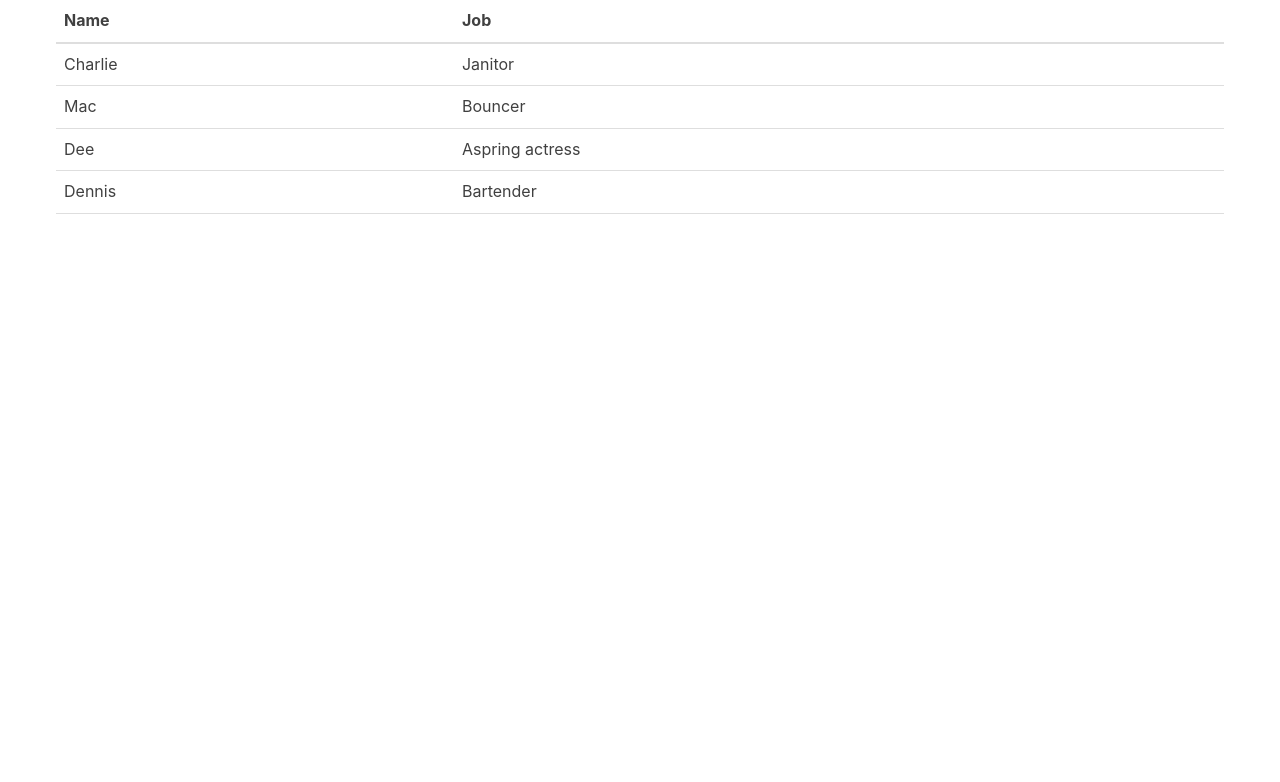
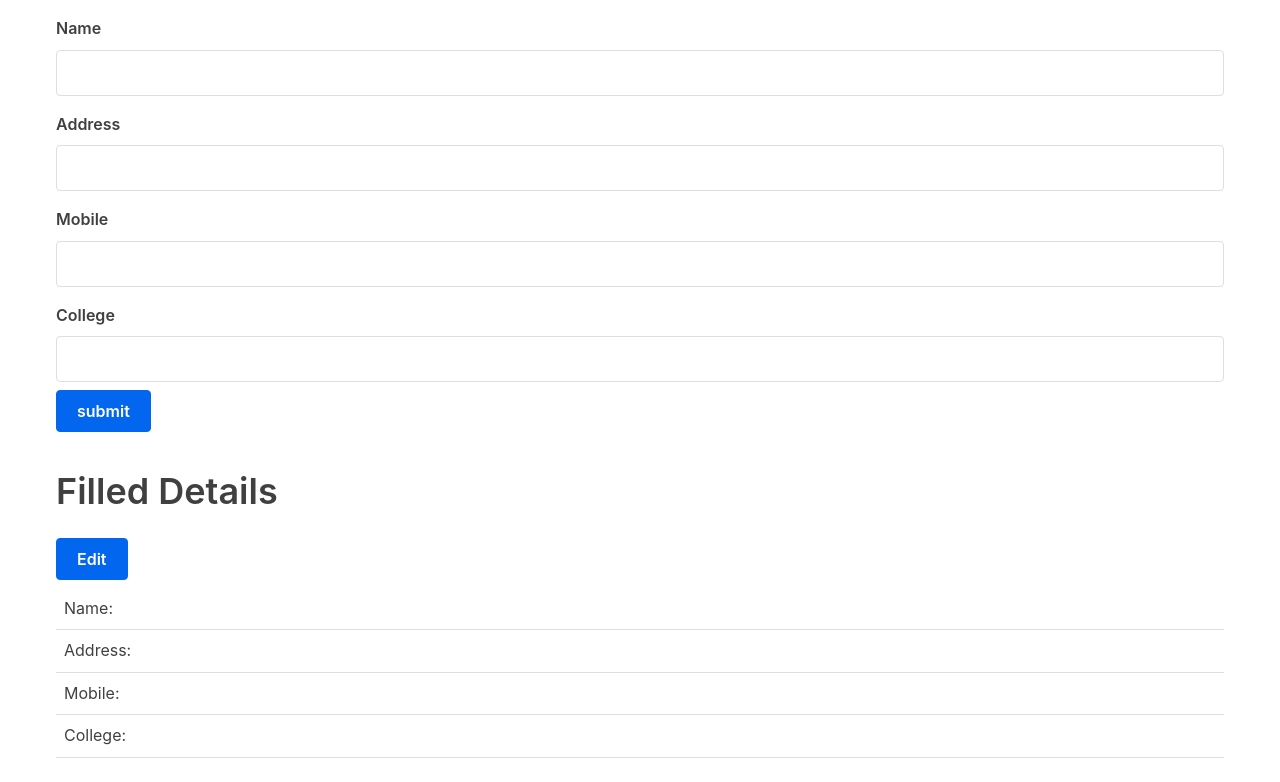
Before and after one commit to sanwar23/react, a React (Create React App) app: page / in a window 1280 px wide. Shown: the top 782 px of the page. Built offline with nearby package versions, Linux system fonts and the light colour scheme.

Commit message:
user add edit

```diff
--- a/src/App.js
+++ b/src/App.js
@@ -1,49 +1,49 @@
 import React, {Component } from "react"
-import Table from "./Table"
+import Form from "./Form";
+// import Table from "./Table"
+import User from "./User";
+
+class App extends Component {
+  constructor(){
+    super()
+    console.log('call construtor');
+  }
 
 
-/* removeCharacter = (index) => {
-  const {characters} = this.state
-  this.setState({
-    characters:characters.filter((character,i) => {
-      return i !== index
-    }),
-  })
-} */
+  state = {
+    characters: [],
+    updated:[]
+  };
 
 
+  handleSubmit = (character) => {
+    console.log(character);
+    this.setState({
+      updated: character,
+    })
+  }
 
-class App extends Component {
-    render(){
+  handleEdit = (user) => {
+    console.log(user);
+    this.setState({
+      characters:user
+    })
+    console.log(this.state);
+  }
 
-     /*  state = {
-        characters:[
-        ]
-      }
+  componentDidUpdate(){
 
-      const { characters } = this.state */
+  }
 
-        const characters = [{
-            name: 'Charlie',
-            job: 'Janitor',
-          },
-          {
-            name: 'Mac',
-            job: 'Bouncer',
-          },
-          {
-            name: 'Dee',
-            job: 'Aspring actress',
-          },
-          {
-            name: 'Dennis',
-            job: 'Bartender',
-          }
-        ]
+
+  render(){
 
       return (
         <div className="container" >
-          <Table characterData={characters} />
+          {/* <Table characterData={characters} removeCharacter={this.removeCharacter} />  handleEdit={this.handleEdit}*/}
+
+          <Form  users={this.state.updated} handleSubmit={this.handleSubmit} />
+          <User  users={this.state.updated} handleSubmit={this.handleSubmit} />
         </div>
       )
     }
--- /dev/null
+++ b/src/Form.js
@@ -0,0 +1,123 @@
+import { Component } from "react";
+
+class Form extends Component {
+
+    initialState = {
+        name: '',
+        address: '',
+        mobile: '',
+        college: '',
+        errors: {
+            name: '',
+            address: '',
+            mobile: '',
+            college: ''
+        }
+    }
+    state = this.initialState;
+
+    submittedValue = []
+
+
+    handleChange = (event) => {
+
+        const { name, value } = event.target
+
+        let errors = this.state.errors;
+        switch (name) {
+            case 'name':
+                errors.name = value.length < 5 ? 'Name Should Not be empty' : '';
+                break
+
+            default:
+                break;
+
+        }
+
+        this.setState({ errors, [name]: value }, () => {
+            console.log(errors);
+        })
+    }
+
+
+
+    submitForm = (event) => {
+        /*    event.preventDefault();
+           if(validateForm(this.state.errors)){
+               console.log('valid form')
+           } else {
+               console.log('Invalid form')
+           } */
+
+        this.props.handleSubmit(this.state)
+
+        console.log(this.state);
+        this.setState(this.initialState)
+    }
+
+
+    validateForm = (errors) => {
+        let valid = true
+
+        Object.values(errors).forEach(
+            (val) => (val.length > 0) ? (valid = false) : valid = true
+        )
+    }
+
+    componentDidMount() {
+
+        /* if(this.props.usersEdit){
+            this.setState({
+                initialState:this.props.usersEdit
+            })
+        } */
+        console.log(this.state);
+    }
+    componentWillReceiveProps(nextProps, nextState) {
+
+        console.log('componentWillReceiveProps')
+        if (this.state !== nextProps.users) {
+            this.setState(
+                nextProps.users
+            )
+            // this.setState({showNotif: true});
+        }
+    }
+
+    render() {
+        /*  if(this.props.usersEdit){
+
+             this.setState({
+                 initialState:this.props.usersEdit
+             })
+         } */
+
+        const { name, address, mobile, college } = this.state;
+
+        return (
+            <div>
+                <form>
+                    <label htmlFor="name">Name</label>
+                    <input type="text" name="name" id="name" value={name} onChange={this.handleChange} />
+
+                    <label htnlFor="address">Address</label>
+                    <input type="text" name="address" id="address" value={address} onChange={this.handleChange} />
+
+                    <label htmlFor="mobile">Mobile</label>
+                    <input type="text" name="mobile" id="mobile" value={mobile} onChange={this.handleChange} />
+
+                    <label htmlFor="college">College</label>
+                    <input type="text" name="college" id="college" value={college} onChange={this.handleChange} />
+
+                    <input type="button" value="submit" onClick={this.submitForm} />
+                </form>
+
+
+            </div>
+        )
+    }
+
+}
+
+
+export default Form;
--- a/src/Table.js
+++ b/src/Table.js
@@ -1,4 +1,7 @@
 import React, {Component} from 'react'
+
+
+
 
 const TableHeader = () => {
     return(
@@ -12,14 +15,15 @@ const TableHeader = () => {
 }
 
 const TableBody = (props) =>{
+    console.log(props);
     const rows = props.characterData.map((row,index) => {
         return (
             <tr key={index}>
                 <td>{row.name}</td>
                 <td>{row.job}</td>
-                {/* <td>
+                {<td>
                     <button onClick={() => props.removeCharacter(index)}>Delete</button>
-                </td> */}
+                </td>}
             </tr>
         )
     })
@@ -29,7 +33,7 @@ const TableBody = (props) =>{
     )
 }
 
-const Table = (props) =>{
+/* const Table = (props) =>{
     const {characterData, removeCharacter } = props
     return (
         <table>
@@ -37,10 +41,25 @@ const Table = (props) =>{
           <TableBody characterData={characterData} removeCharacter={removeCharacter} />
         </table>
       )
-}
+} */
 
 
-/* class Table extends Component{
+class Table extends Component{
+
+    componentWillReceiveProps(nextProp){
+        console.log(nextProp);
+        console.log('componentWillReceiveProps')
+    }
+
+
+    shouldComponentUpdate(nextProps, nextState){
+        console.log('shouldComponentUpdate')
+      /*   return (
+           (this.props.id !== nextProps.id) ||
+           (this.state.input !== nextState.input)
+        ) */
+     }
+
     render() {
         const { characterData} = this.props;
 
@@ -52,6 +71,6 @@ const Table = (props) =>{
       </table>
         )
     }
-} */
+}
 
 export default Table
--- /dev/null
+++ b/src/User.js
@@ -0,0 +1,41 @@
+import { Component } from "react";
+
+class User extends Component {
+
+    editForm = ()=>{
+        console.log(this.props.users);
+        this.props.handleSubmit(this.props.users);
+    }
+
+
+    render() {
+        return (
+            <div style={{ 'margin-top': '30px' }}>
+                <h1>Filled Details</h1>
+                <input type="button" value="Edit" onClick={this.editForm} />
+
+                <table>
+                    <tr>
+                        <td>Name:</td>
+                        <td>{this.props.users.name}</td>
+                    </tr>
+                    <tr>
+                        <td>Address:</td>
+                        <td>{this.props.users.address}</td>
+                    </tr>
+                    <tr>
+                        <td>Mobile:</td>
+                        <td>{this.props.users.mobile}</td>
+                    </tr>
+                    <tr>
+                        <td>College:</td>
+                        <td>{this.props.users.college}</td>
+                    </tr>
+                </table>
+
+            </div>
+        )
+    }
+}
+
+export default User;
```
Also changed, not shown: src/lifecycle.js (added, +33 -0 lines).
